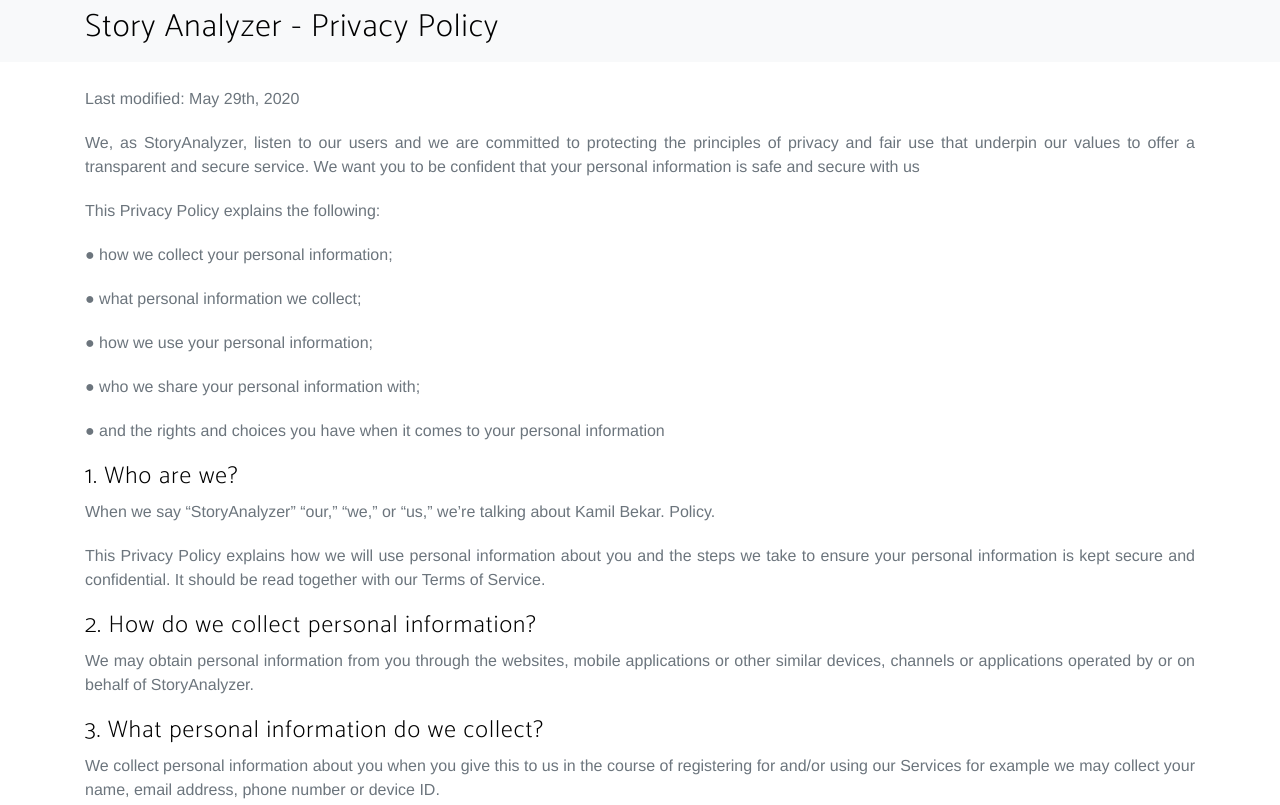
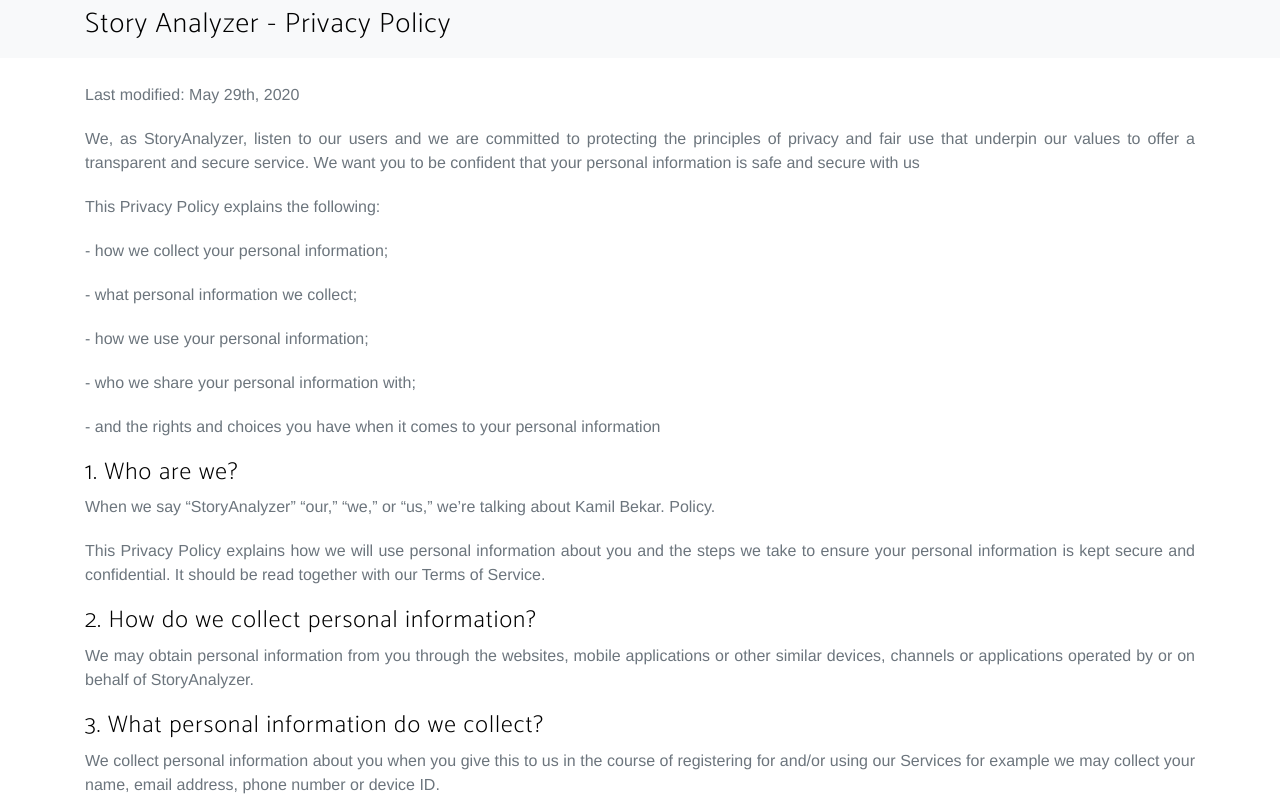
Before and after one commit to kamilbekar/kamilbekar.github.io, a plain HTML site: page storyanalyzer/privacy-policy/index.html in a window 1280 px wide. Shown: the top 805 px of the page. Drawn offline with Linux system fonts and the light colour scheme; a web font is replaced by a local one.

Commit message:
Convert title tag h2 to h3

```diff
--- a/storyanalyzer/privacy-policy/index.html
+++ b/storyanalyzer/privacy-policy/index.html
@@ -39,7 +39,7 @@
 
     <nav class="navbar navbar-expand-lg navbar-light bg-light sb-navbar">
         <div class="container">
-            <h2>Story Analyzer - Privacy Policy</h2>
+            <h3>Story Analyzer - Privacy Policy</h3>
         </div>
     </nav>
 
@@ -54,20 +54,15 @@
                 <p class="text-muted text-justify">We, as StoryAnalyzer, listen to our users and we are committed to protecting the principles of privacy and fair use that underpin our values to offer a transparent and secure service. We want you to be confident that your personal information
                     is safe and secure with us</p>
 
-                <p class="text-muted text-justify">This Privacy Policy explains the following:
-                </p>
-                <p class="text-muted text-justify"> ● how we collect your personal information;
-                </p>
-                <p class="text-muted text-justify"> ● what personal information we collect;
-                </p>
-                <p class="text-muted text-justify"> ● how we use your personal information;
-                </p>
-                <p class="text-muted text-justify"> ● who we share your personal information with;</p>
-                <p class="text-muted text-justify"> ● and the rights and choices you have when it comes to your personal information</p>
+                <p class="text-muted text-justify">This Privacy Policy explains the following:</p>
+                <p class="text-muted text-justify"> - how we collect your personal information;</p>
+                <p class="text-muted text-justify"> - what personal information we collect;</p>
+                <p class="text-muted text-justify"> - how we use your personal information;</p>
+                <p class="text-muted text-justify"> - who we share your personal information with;</p>
+                <p class="text-muted text-justify"> - and the rights and choices you have when it comes to your personal information</p>
 
                 <h4>1. Who are we?</h4>
-                <p class="text-muted text-justify">When we say “StoryAnalyzer” “our,” “we,” or “us,” we’re talking about Kamil Bekar. Policy.
-                </p>
+                <p class="text-muted text-justify">When we say “StoryAnalyzer” “our,” “we,” or “us,” we’re talking about Kamil Bekar. Policy.</p>
 
                 <p class="text-muted text-justify">This Privacy Policy explains how we will use personal information about you and the steps we take to ensure your personal information is kept secure and confidential. It should be read together with our Terms of Service.</p>
 
```
Also changed, not shown: storyanalyzer/terms-conditions/index.html (+1 -1 lines).
